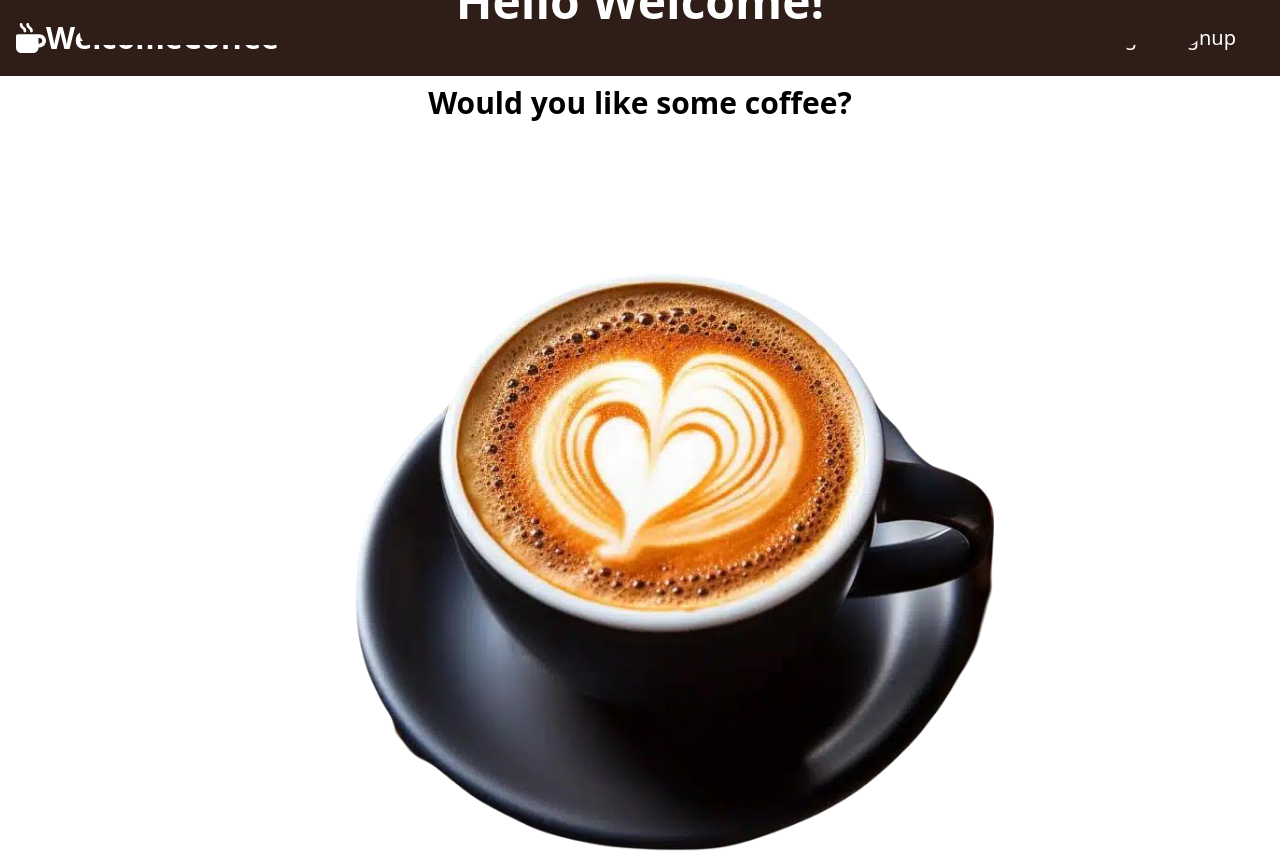
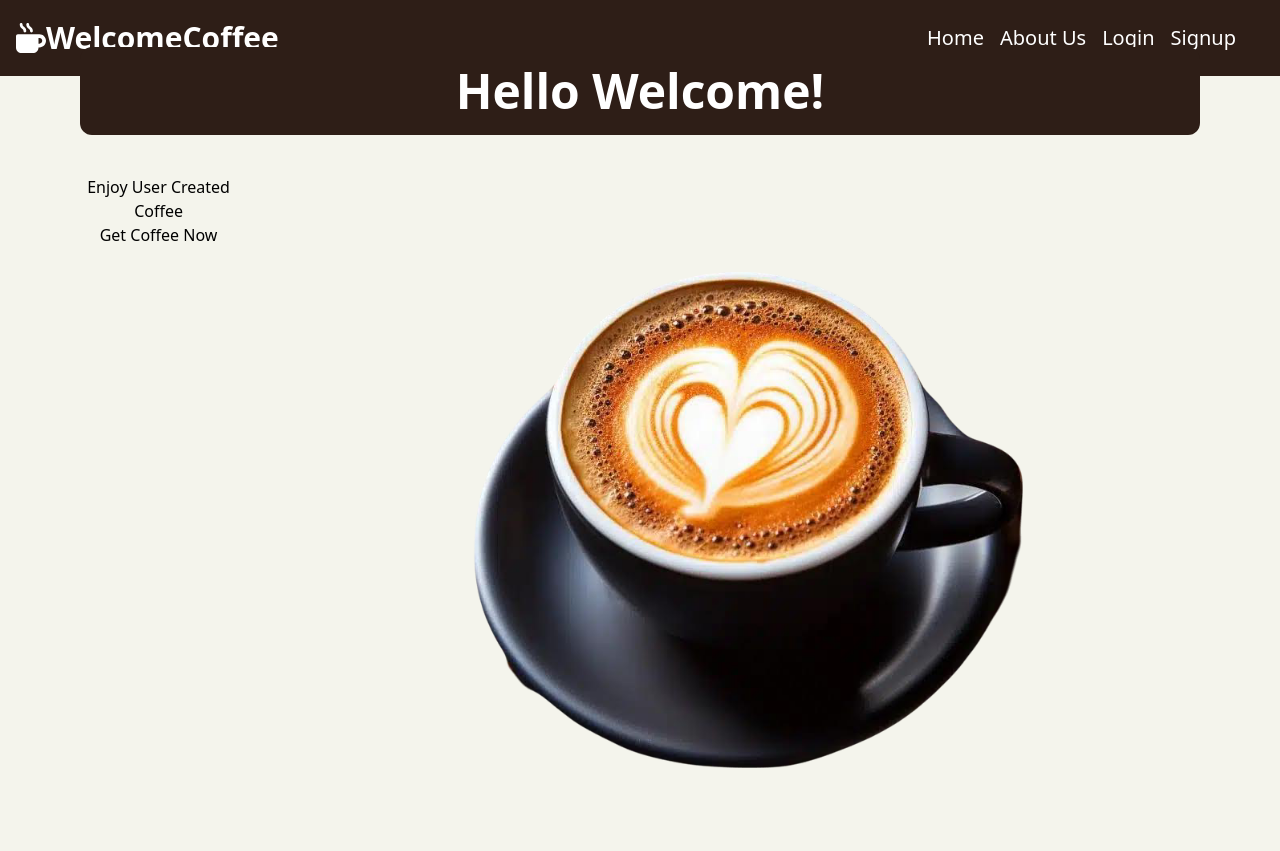
Before and after one commit to JOmega12/welcomeCoffeeExpress, a React (Vite) app: page / in a window 1280 px wide. Shown: the top 851 px of the page. Built offline with nearby package versions, Linux system fonts and the light colour scheme; data requests are answered from the project's data file.

Commit message:
struggling with styling landing page

```diff
--- a/src/App.tsx
+++ b/src/App.tsx
@@ -25,7 +25,7 @@ function App() {
     <>
     <Navbar/>
     {/*     bg-[#f4f4ec] */}
-    <div className="flex justify-center items-center lg:p-20 md:p-10 w-screen h-screen
+    <div className="flex justify-center items-center lg:p-20 md:p-10 w-screen h-screen bg-[#f4f4ec]
     ">
       <AuthProvider>
         <CoffeeProvider>
--- a/src/components/LandingPage.tsx
+++ b/src/components/LandingPage.tsx
@@ -1,27 +1,58 @@
 // import {  useState } from "react"
 // import { useAuth } from "../providers/AuthProvider";
 import { Link } from "react-router-dom";
-import CoffeeLander from '../images/coffeePNG.jpeg'
+import CoffeeLander from "../images/coffeePNG.jpeg";
 import "../custom.css";
 
+// bg color : rgb(244,244,236)
+{/* <div className="bg-gray-100 min-h-screen flex flex-col justify-center items-center">
+<div className="text-center space-y-10">
+  <div className="flex flex-col md:flex-row items-center">
+    <div className="text-center md:text-left">
+      <h1 className="text-4xl md:text-5xl lg:text-6xl font-bold text-gray-900 mb-4">
+        Enjoy User Created Coffee
+      </h1>
+      <div className="mb-8">
+        <Link
+          to="/coffee" // Specify the correct route
+          className="bg-blue-500 hover:bg-blue-700 text-white text-2xl md:text-3xl lg:text-4xl py-2 px-6 rounded-full transition duration-300 ease-in-out"
+        >
+          Get Coffee Now
+        </Link>
+      </div>
+    </div>
+    <div className="md:ml-8">
+      <img
+        className="w-full max-w-md md:max-w-lg lg:max-w-xl"
+        src={CoffeeLander} // Make sure to provide the correct image source
+        alt="Coffee"
+      />
+    </div>
+  </div> */}
 export const LandingPage = () => {
   return (
+    <div className=" min-h-screen flex flex-col justify-center items-center">
       <div className="text-center space-y-10">
         <div className="bg-[#2E1E17] p-5 rounded-xl text-3xl md:text-4xl lg:text-5xl font-bold mb-4">
           <h1 className=" animate-fade-in text-white">Hello Welcome!</h1>
         </div>
-      <h2 className="text-xl md:text-2xl lg:text-3xl font-bold mb-4">
-        Would you like some coffee?
-      </h2>
-      <div>
-        <div className="left"></div>
-        <div className="right">
-          <div>
-            <img src={CoffeeLander} alt="" />
+        <div className="flex flex-row">
+          <div className="flex flex-col">
+            <h1 className="">Enjoy User Created Coffee</h1>
+            <div className="">
+              <button>Get Coffee Now</button>
             </div>
           </div>
-
+          <div className="right ">
+            <div className="">
+              <img className="w-full h-30"
+              src={CoffeeLander} alt="" />
             </div>
+          </div>
+        </div>
+        {/* <h2 className="text-xl md:text-2xl lg:text-3xl font-bold mb-4">
+          Would you like some coffee?
+        </h2> */}
         <div className="flex flex-col md:flex-row gap-10 justify-center">
           <Link
             to="login"
@@ -38,5 +69,6 @@ export const LandingPage = () => {
           </Link>
         </div>
       </div>
+    </div>
   );
 };
```
Lines whose indentation alone changed are shown as unchanged.
